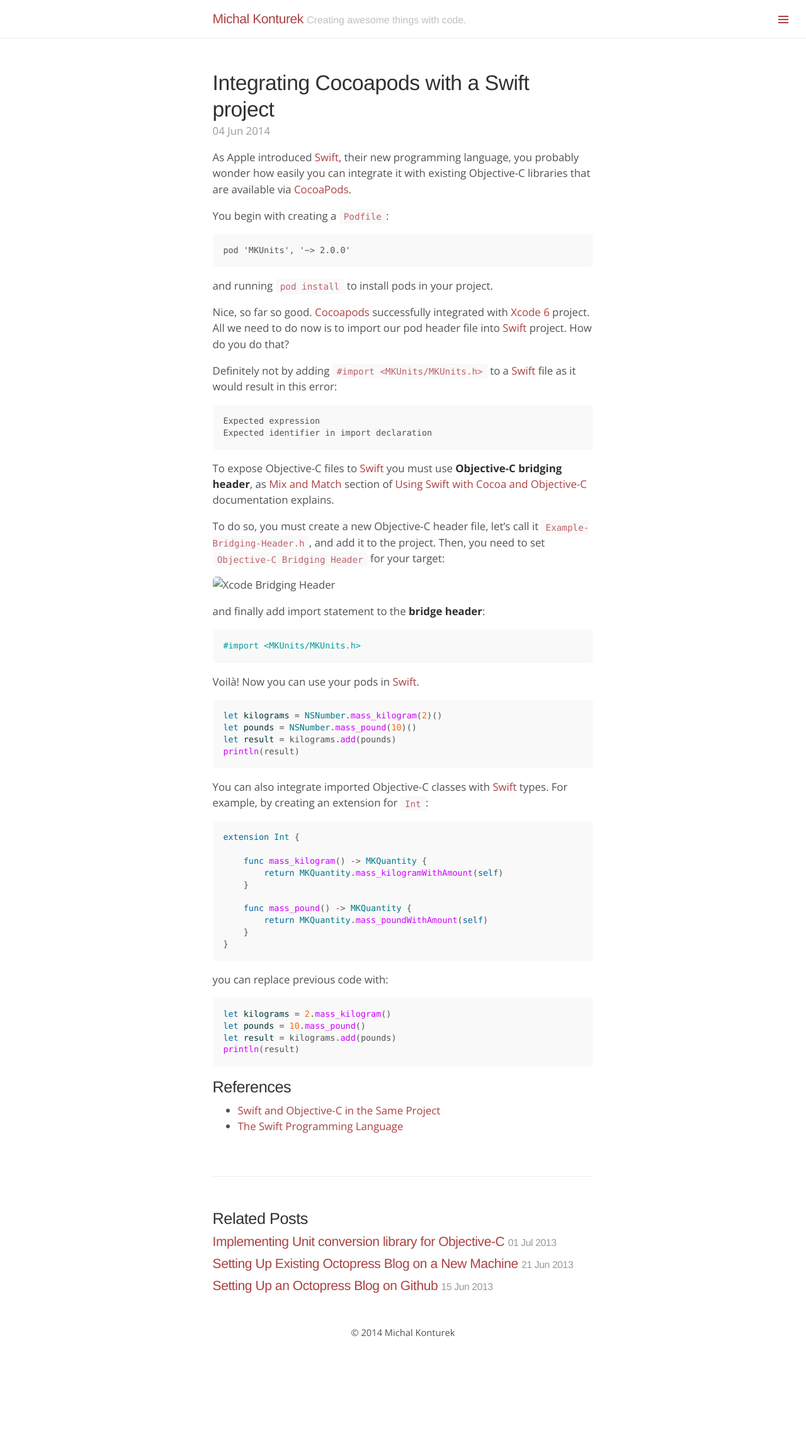
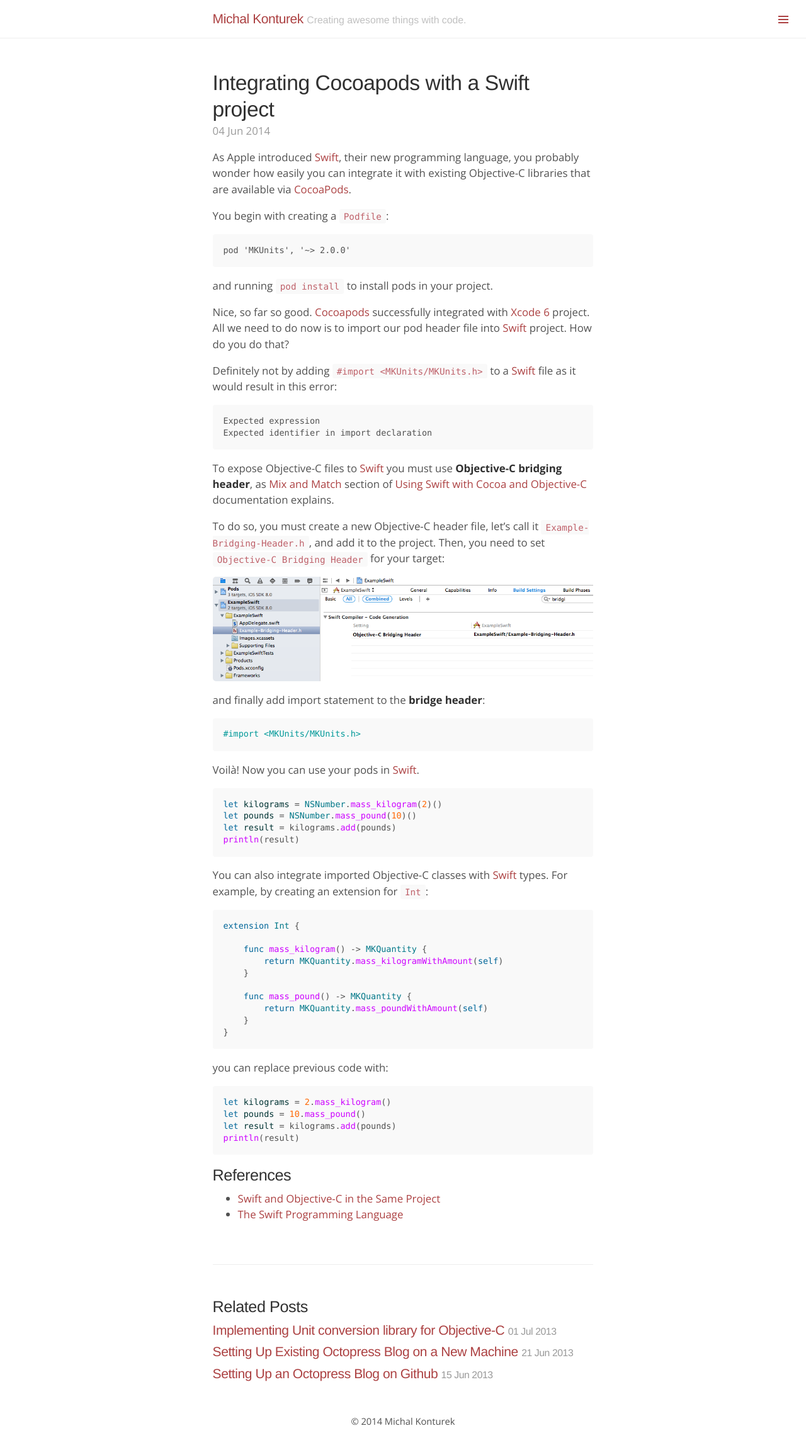
Before and after one commit to michalkonturek/michalkonturek.github.io, a Jekyll site: the page built from _posts/2014-06-04-integrating-cocoapods-with-a-swift-project.md, in a window 1280 px wide. Shown: the whole page at 63% size. Built offline with Jekyll 4.4.1, drawn with Linux system fonts in a browser that asks for light colours; Markdown is read by kramdown in place of the engine named in the settings; before the commit the page ends 2144 px from its top, so only the background shows below that.

Commit message:
Fixed issue with image assets.

```diff
--- a/_posts/2014-06-04-integrating-cocoapods-with-a-swift-project.md
+++ b/_posts/2014-06-04-integrating-cocoapods-with-a-swift-project.md
@@ -35,7 +35,7 @@ To expose Objective-C files to [Swift][swift] you must use **Objective-C bridgin
 
 To do so, you must create a new Objective-C header file, let's call it `Example-Bridging-Header.h`, and add it to the project. Then, you need to set `Objective-C Bridging Header` for your target:
 
-![Xcode Bridging Header]({{ site.url }}/images/xcode-bridge.png)
+![Xcode Bridging Header](/public/images/xcode-bridge.png)
 
 and finally add import statement to the **bridge header**:
 
```
